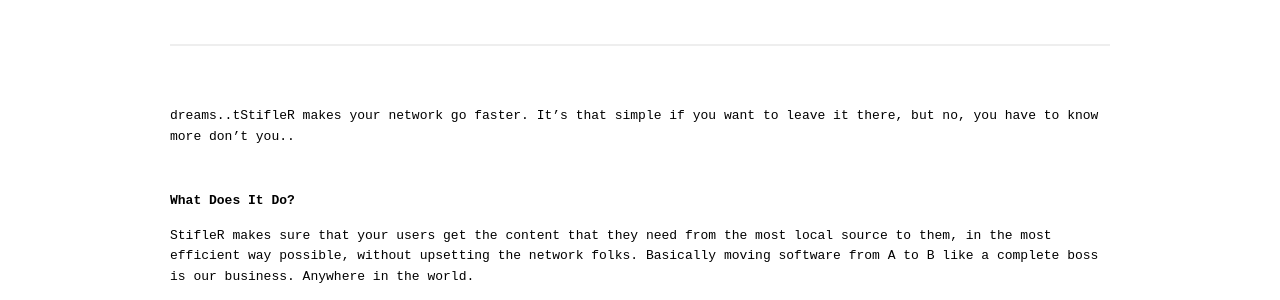
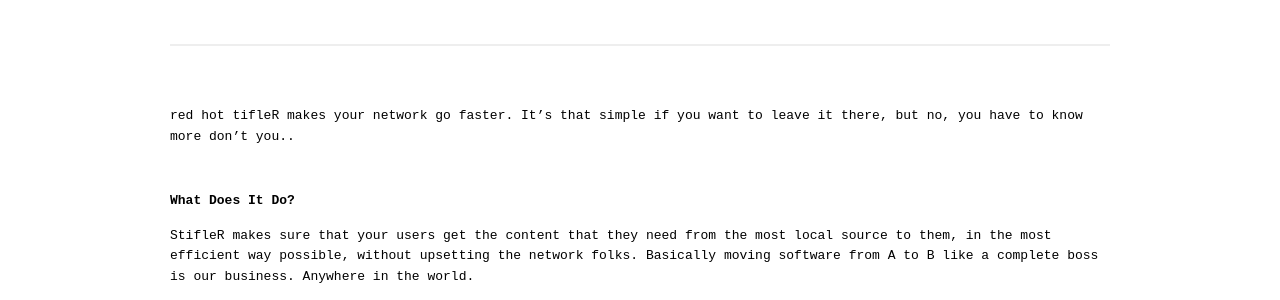
Before and after one commit to RoseSmithTest/2PintTest.github.io, a Jekyll site: the page built from index.html, in a window 1280 px wide. Shown: the part 404-704 px from the top of the page. Built offline with Jekyll 4.4.1, drawn with Linux system fonts in a browser that asks for light colours.

Commit message:
Update index.html

```diff
--- a/index.html
+++ b/index.html
@@ -13,7 +13,7 @@ navigation_weight: 1
 <div class="container">
 	<div class="columns spacing">
 		<h1><strong>StifleR</strong></h1><hr>
-<p>dreams..tStifleR makes your network go faster. It’s that simple if you want to leave it there, but no, you have to know more don’t you..</P
+<p>red hot tifleR makes your network go faster. It’s that simple if you want to leave it there, but no, you have to know more don’t you..</P
 		<br><br>
 		<h4>What Does It Do?</h4>
 <p>StifleR makes sure that your users get the content that they need from the most local source to them, in the most efficient way possible, without upsetting the network folks. Basically moving software from A to B like a complete boss is our business. Anywhere in the world.</p>
```
